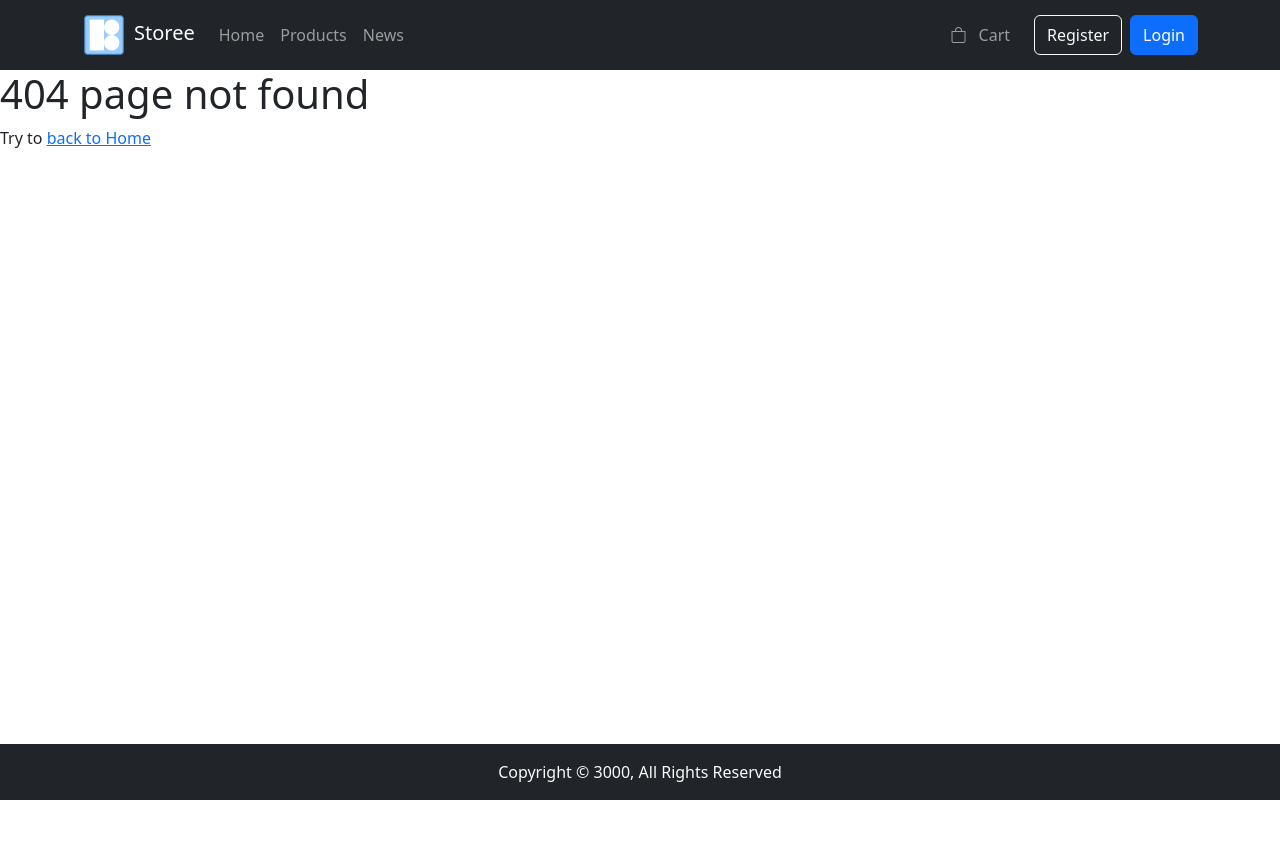
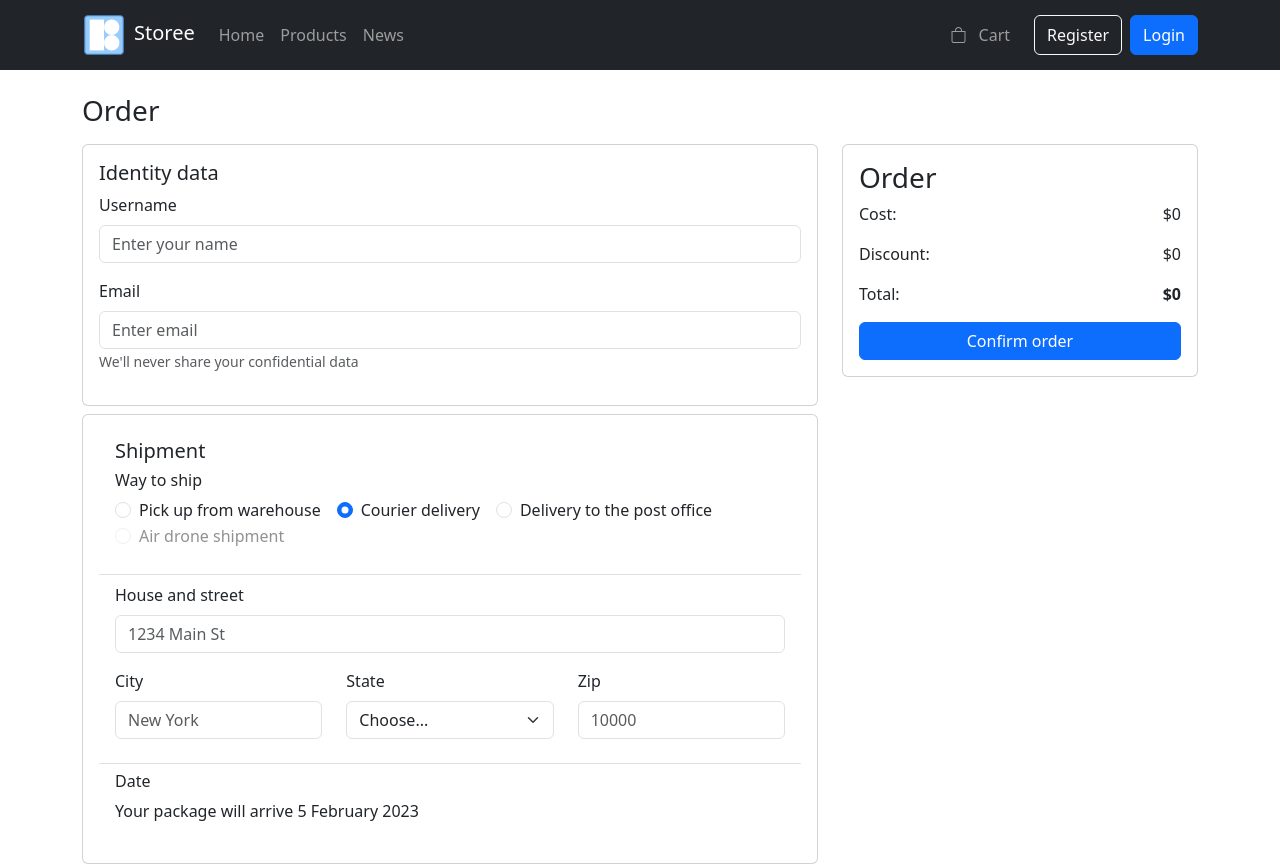
Before and after one commit to bakhtyiar/Storee-shop, a React (Create React App) app: page /orderMaking in a window 1280 px wide. Before the commit this address led to /page_not_found. Shown: the top 866 px of the page. Before the commit the page ends 800 px from the top, so only its background shows below. Built offline with nearby package versions, Linux system fonts and the light colour scheme.

Commit message:
renamed route order to orderMaking

```diff
--- a/src/appRoutes.jsx
+++ b/src/appRoutes.jsx
@@ -28,7 +28,7 @@ function AppRoutes() {
             <Route path={routes.user.path + "/:id"} element={<Profile/>}/>
             <Route path={routes.cart.path} element={<Cart/>}/>
             <Route path={routes.cart.path + "/:id"} element={<Cart/>}/>
-            <Route path={routes.order.path} element={<OrderMaking/>}/>
+            <Route path={routes.orderMaking.path} element={<OrderMaking/>}/>
             <Route path={routes.orderCompleted.path} element={<OrderCompleted/>}/>
             <Route path="*" element={<Navigate to={routes.notFound.path}/>}/>
             <Route path={routes.notFound.path} element={<NotFound/>}/>
```
